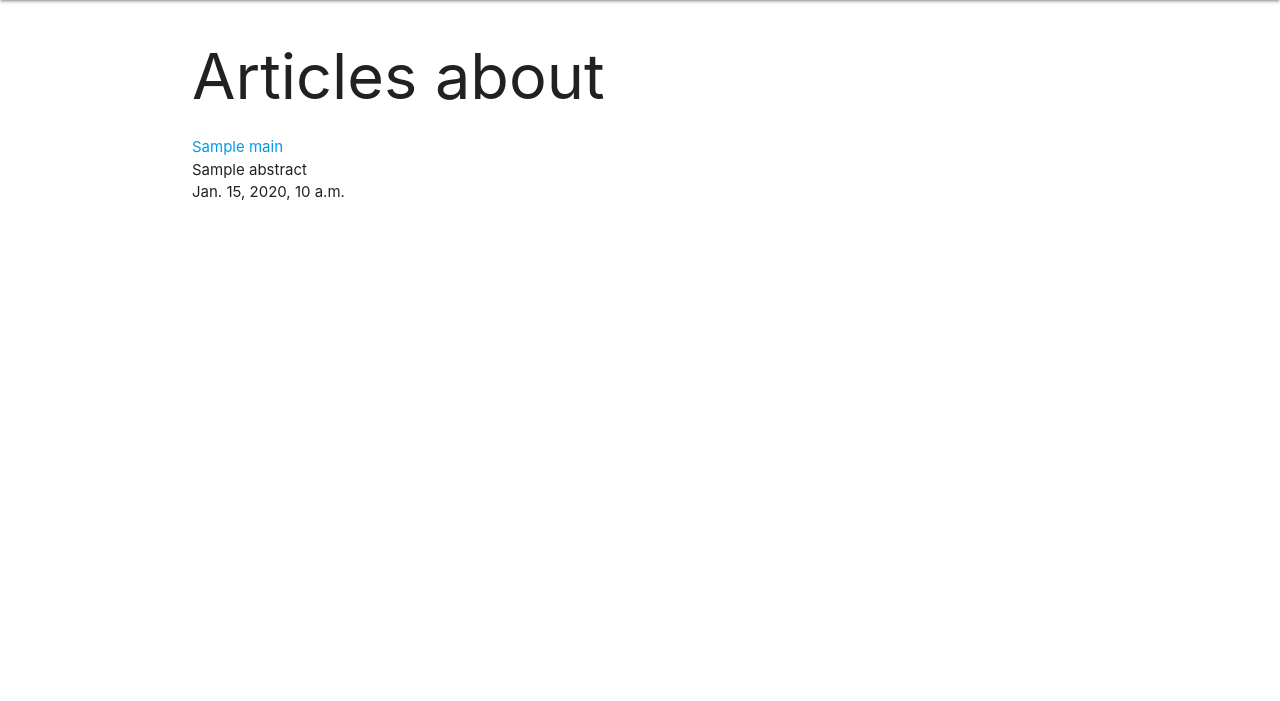
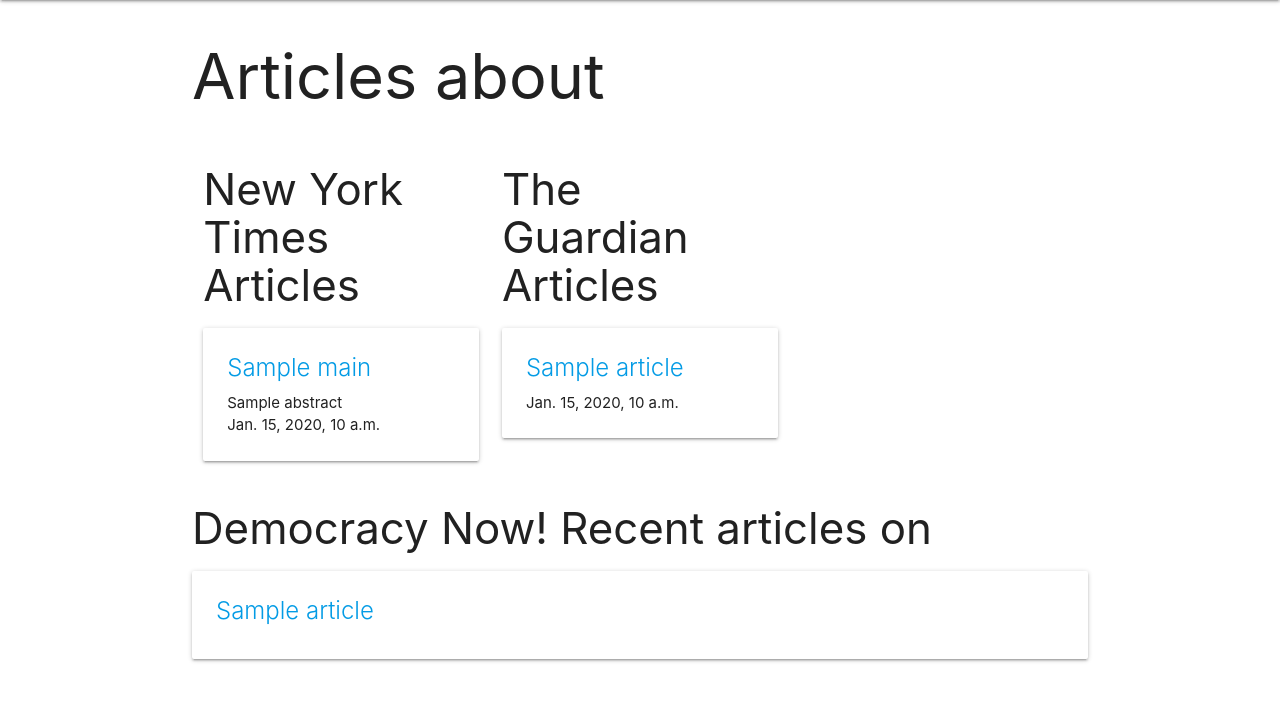
Before and after one commit to andreamaciasr/dossier, a Django app: template main_app/templates/queried_articles.html in a window 1280 px wide. Shown: the part 64-765 px from the top of the page. Run offline with Django 5.2, Linux system fonts and the light colour scheme; the template is opened without the code that fills it: most values are stand-ins (such as "Sample title", 1, 10 or a date in 2020).

Commit message:
added The Guardian Api and Democracy Now! scrapper

```diff
--- a/main_app/templates/articles/saved_articles.html
+++ b/main_app/templates/articles/saved_articles.html
@@ -1,6 +1,7 @@
 {% extends 'base.html' %}
 {% block content %}
 
+<div><h1> Saved Articles </h1></div>
 <div>
     {% for article in articles %}
     <ul>
--- a/main_app/templates/home.html
+++ b/main_app/templates/home.html
@@ -1,6 +1,7 @@
 {% extends 'base.html' %}
 {% block content %}
 
+<div><h1> Search for articles </h1></div>
 <div>
     <form action="{% url 'queried_articles' %}" method="GET">
         <input type="text" name="query" placeholder="Keyword...">&nbsp;&nbsp;From:
--- a/main_app/templates/queried_articles.html
+++ b/main_app/templates/queried_articles.html
@@ -3,24 +3,70 @@
 
 <h1>Articles about {{ query|capfirst }}</h1>
 
+<div class="row">
+    <div class="col s12 m4">
+        <h3>New York Times Articles</h3>
         {% for article in articles %}
-<div>
-    <ul>
-        <a href="{{ article.web_url }}"><li>{{ article.headline.main }}</li></a>
+        <div class="card">
+            <div class="card-content">
+                <span class="card-title"><a href="{{ article.web_url }}">{{ article.headline.main }}</a></span>
                 {% if user.is_authenticated %}
                 <form method="POST" action="{% url 'save_article' %}">
                     {% csrf_token %}
                     <input type="hidden" name="web_url" value="{{ article.web_url }}">
                     <input type="hidden" name="headline" value="{{ article.headline.main }}">
                     <input type="hidden" name="pub_date" value="{{ article.pub_date }}">
-            <button type="submit">Save</button>
+                    <button type="submit" class="btn">Save</button>
                 </form>
                 {% endif %}
-        <li>{{ article.abstract }}</li>
-        <li>{{ article.pub_date }}</li>
-    </ul>
+                <p>{{ article.abstract }}</p>
+                <p>{{ article.pub_date }}</p>
+            </div>
+        </div>
+        {% endfor %}
+    </div>
+    <div class="col s12 m4">
+        <h3>The Guardian Articles</h3>
+        {% for article in the_guardian_articles %}
+        <div class="card">
+            <div class="card-content">
+                <span class="card-title"><a href="{{ article.webUrl }}">{{ article.webTitle }}</a></span>
+                {% if user.is_authenticated %}
+                <form method="POST" action="{% url 'save_article' %}">
+                    {% csrf_token %}
+                    <input type="hidden" name="web_url" value="{{ article.webUrl }}">
+                    <input type="hidden" name="headline" value="{{ article.webTitle }}">
+                    <input type="hidden" name="pub_date" value="{{ article.webPublicationDate }}">
+                    <button type="submit" class="btn">Save</button>
+                </form>
+                {% endif %}
+                <p>{{ article.webPublicationDate }}</p>
+            </div>
+        </div>
+        {% endfor %}
+    </div>
+</div>
+    <div class="col s12 m4">
+        <h3>Democracy Now! Recent articles on {{ query|capfirst }}</h3>
+        {% for article in democracy_now_articles %}
+        <div class="card">
+            <div class="card-content">
+                <span class="card-title"><a href="{{ article.url }}">{{ article.title }}</a></span>
+                {% if user.is_authenticated %}
+                <form method="POST" action="{% url 'save_article' %}">
+                    {% csrf_token %}
+                    <input type="hidden" name="web_url" value="{{ article.href }}">
+                    <input type="hidden" name="headline" value="{{ article.text }}">
+                    <button type="submit" class="btn">Save</button>
+                </form>
+                {% endif %}
+            </div>
+        </div>
+        {% endfor %}
+    </div>
 </div>
 
-{% endfor %}
+
+
 
 {% endblock %}
```
Also changed, not shown: main_app/templates/main_app/tag_form.html (added, +14 -0 lines), main_app/views.py (+35 -2 lines). Lines whose indentation alone changed are shown as unchanged.
